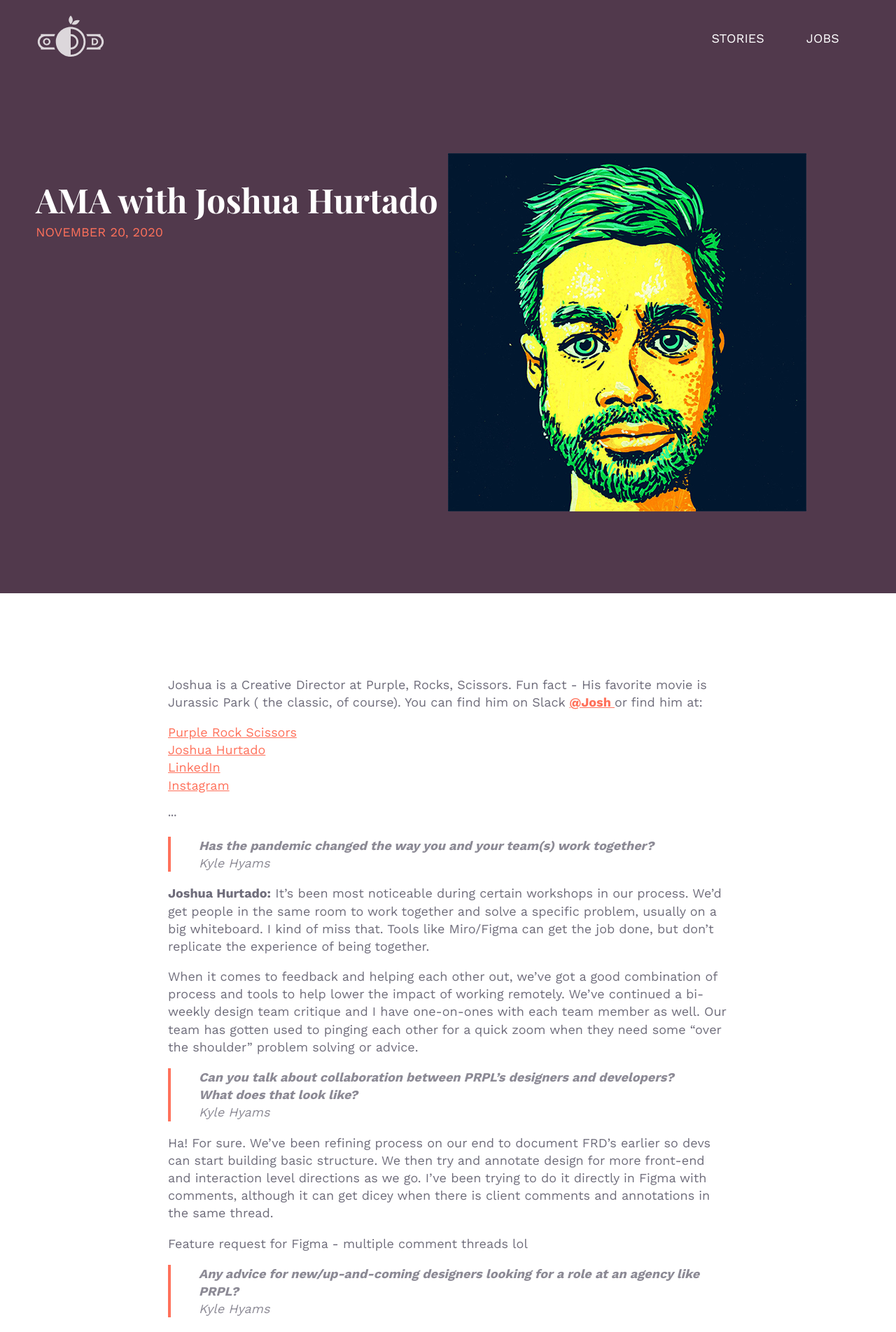
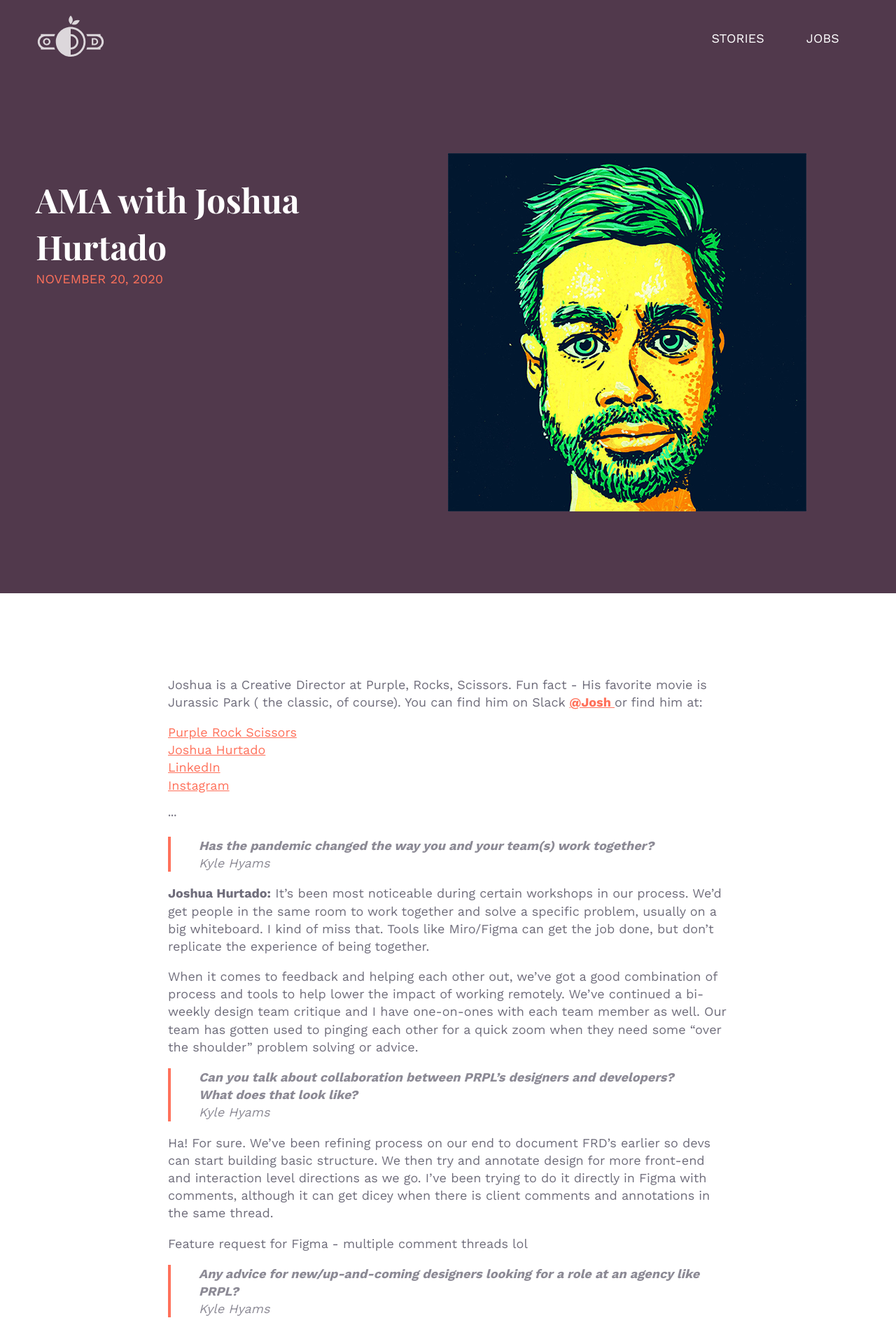
Before and after one commit to whosdustin/orlando-designers, a Jekyll site: the page built from _stories/ama-with-joshua-hurtado.markdown, in a window 1280 px wide. Shown: the top 1904 px of the page at 70% size. Built offline with Jekyll 4.4.1, drawn with Linux system fonts in a browser that asks for light colours; comment, search, counter and statistics services are not loaded.

Commit message:
Updated Hero

```diff
--- a/_sass/_hero.scss
+++ b/_sass/_hero.scss
@@ -36,7 +36,8 @@
 }
 
 .hero__content--left {
-	width: 50%;
+	width: 40%;
+	padding-right:10%;
 }
 
 .hero__media--right {
```
